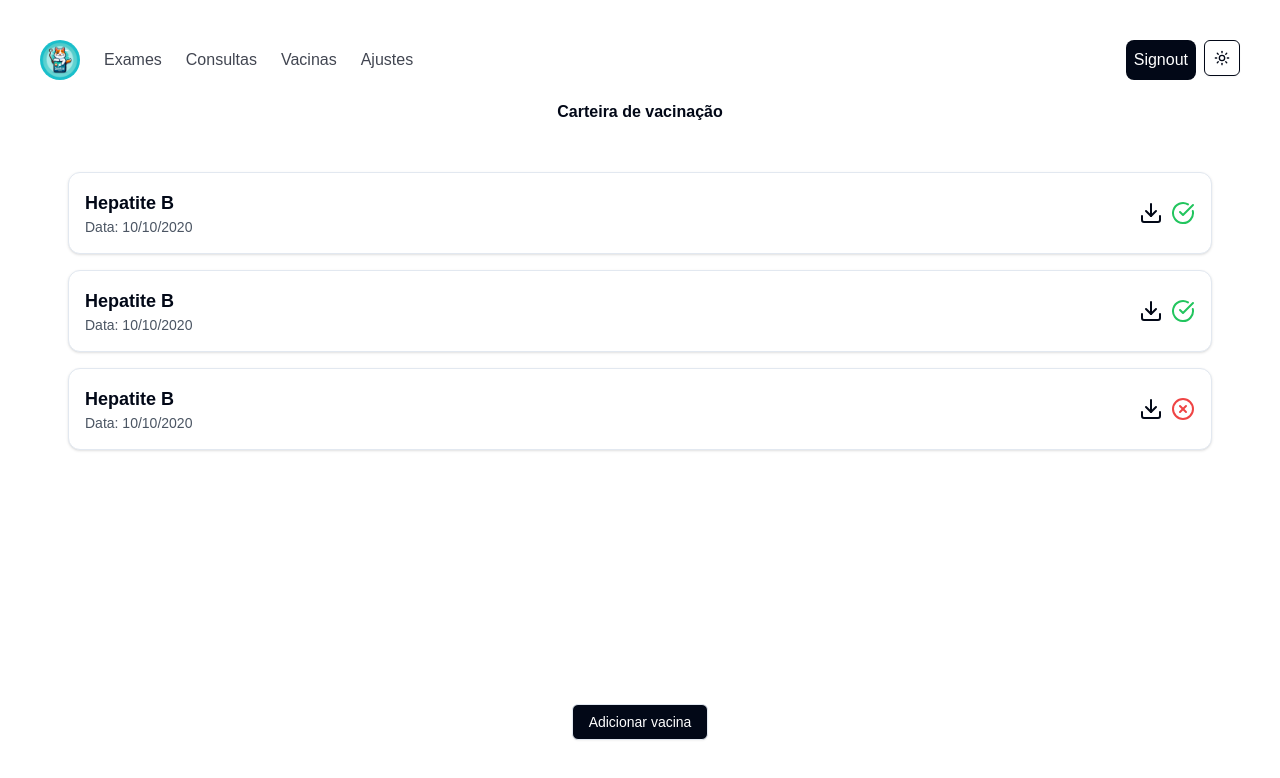
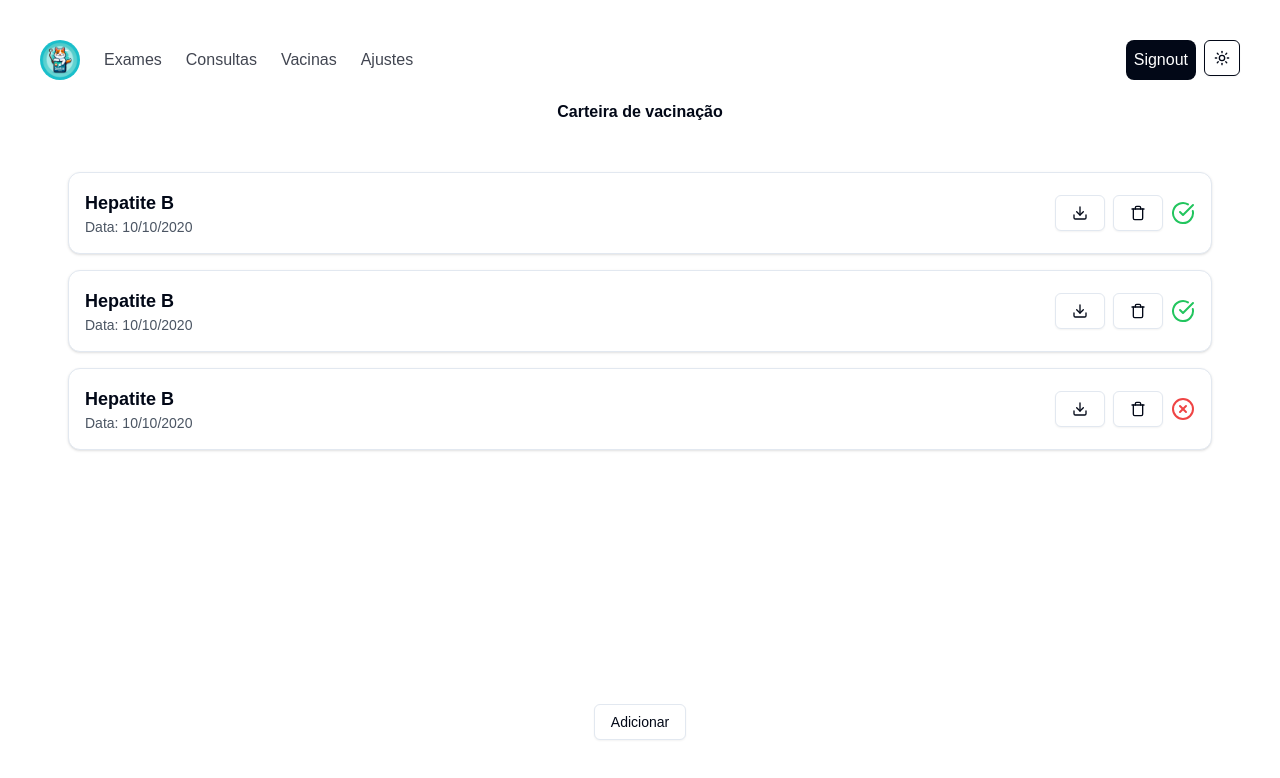
Before and after one commit to Dev-DanyVazquez69/santos-pets-2.0, a Next.js app: page /vacinas in a window 1280 px wide. Shown: the top 778 px of the page. Built offline with nearby package versions, Linux system fonts and the light colour scheme.

Commit message:
add buttom trash and dowload vacine

```diff
--- a/src/app/(pages)/vacinas/page.tsx
+++ b/src/app/(pages)/vacinas/page.tsx
@@ -50,9 +50,9 @@ const Vacina = () => {
         console.log("foi")
       }}>
         <ModalDialog
-          buttomText="Adicionar vacina"
           description="Adicionar vacina"
           title="Vacina"
+          textButtomConfirm="Salvar"
           inputs={
             [{
               name: "name",
@@ -98,6 +98,7 @@ const Vacina = () => {
               ]
             },
             ]}>
+          Adicionar
         </ModalDialog>
       </form>
     </section>
--- a/src/components/item-vacinne.tsx
+++ b/src/components/item-vacinne.tsx
@@ -2,8 +2,9 @@
 
 import { Card, CardContent } from "@/components/ui/card";
 import { Vaccine } from "@/interfaces/vaccines";
-import { CheckCircle, Download, XCircle } from "lucide-react";
+import { CheckCircle, Download, Pencil, Trash, XCircle } from "lucide-react";
 import React from "react";
+import ModalDialog from "./modal-dialog";
 
 
 interface PropsItemVacinne {
@@ -21,10 +22,19 @@ const ItemVacine: React.FC<PropsItemVacinne> = (props) => {
               <p className="text-lg font-semibold">{vaccine.name}</p>
               <p className="text-sm text-gray-600">Data: {vaccine.date}</p>
             </div>
-            <div className="flex gap-2">
-              <button onClick={() => alert(`Download ${vaccine.name} (${vaccine.date})`)}>
-              <Download/>
-              </button>
+            <div className="flex gap-2 items-center justify-center">
+              <ModalDialog
+                title="Download de Vacina"
+                description="Download de registro de Vacina"
+              >
+                <Download />
+              </ModalDialog>
+              <ModalDialog
+                title="Excluir de Vacina"
+                description="Excluir de registro de Vacina"
+              >
+                <Trash />
+              </ModalDialog>
               {vaccine.status === "aplicada" ? (
                 <CheckCircle className="w-6 h-6 text-green-500" />
               ) : (
--- a/src/components/modal-dialog.tsx
+++ b/src/components/modal-dialog.tsx
@@ -14,10 +14,11 @@ import { Input } from "./ui/input";
 import { Select, SelectContent, SelectItem, SelectTrigger, SelectValue } from "@/components/ui/select";
 
 interface ModalDialog {
-    buttomText: string,
+    children: React.ReactNode,
     title: string,
     description: string,
-    inputs: {
+    textButtomConfirm?: string,
+    inputs?: {
         name: string,
         label: string,
         type?: React.HTMLInputTypeAttribute | "select" | undefined,
@@ -27,11 +28,11 @@ interface ModalDialog {
     }[]
 }
 
-const ModalDialog: React.FC<ModalDialog> = ({ buttomText, title, description, inputs }) => {
+const ModalDialog: React.FC<ModalDialog> = ({ children, title, description, inputs, textButtomConfirm }) => {
 
     const selectInput = () => {
         return (
-            inputs.map((item, index) => (
+            inputs?.map((item, index) => (
                 <div key={index} className="flex flex-col gap-3">
                     <Label
                         htmlFor={item.name}
@@ -64,8 +65,8 @@ const ModalDialog: React.FC<ModalDialog> = ({ buttomText, title, description, in
 
     return (
         <Dialog>
-            <DialogTrigger asChild className="bg-foreground text-background">
-                <Button variant="outline">{buttomText}</Button>
+            <DialogTrigger asChild>
+                <Button variant="outline">{children}</Button>
             </DialogTrigger>
             <DialogContent className="overflow-y-auto max-h-[85vh] max-w-[90vw]">
                 <DialogHeader>
@@ -80,7 +81,7 @@ const ModalDialog: React.FC<ModalDialog> = ({ buttomText, title, description, in
                     }
                 </div>
                 <DialogFooter>
-                    <Button className="bg-foreground text-background" type="submit">Salvar</Button>
+                    <Button className="bg-foreground text-background" type="submit">{textButtomConfirm ?? "Confirmar"}</Button>
                 </DialogFooter>
             </DialogContent>
         </Dialog>
```
